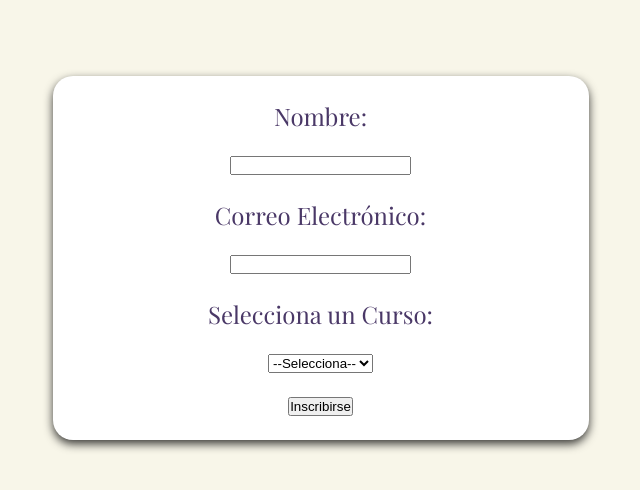
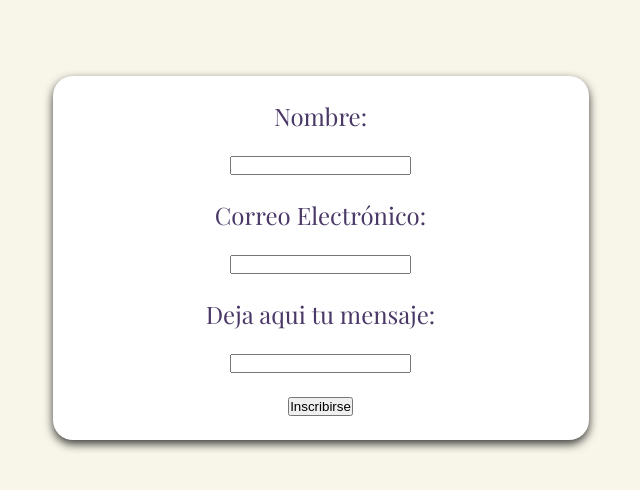
Before and after one commit to AdrianDG007/Proyecto-1-Adri-n-Delgado, a plain HTML site: page index.html in a window 1280 px wide. Shown: the part 4796-5286 px from the top of the page, without its empty margins (297-937 px from the left). Drawn offline with nearby package versions, Linux system fonts and the light colour scheme; a web font is replaced by a local one.

Commit message:
se ha hecho el panel de contacto con el usuario

```diff
--- a/index.html
+++ b/index.html
@@ -71,13 +71,8 @@
                 <label for="email">Correo Electrónico:</label>
                 <input type="email" id="email" name="email" required>
 
-                <label for="curso">Selecciona un Curso:</label>
-                <select id="curso" name="curso" required>
-                    <option value="">--Selecciona--</option>
-                    <option value="html-css">HTML & CSS</option>
-                    <option value="javascript">JavaScript</option>
-                    <option value="react">React</option>
-                </select>
+                <label for="mensaje">Deja aqui tu mensaje:</label>
+                <input type="text" id="mensaje" name="mensaje" required>
 
                 <button type="submit">Inscribirse</button>
             </form>
```
